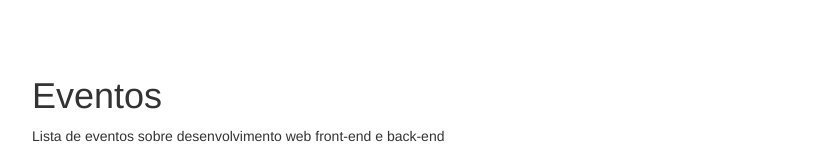
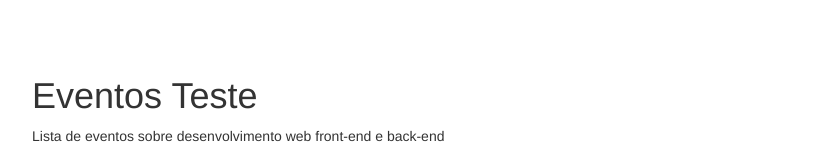
Before and after one commit to leobalter/eventos-web, a website: page index.html in a window 1280 px wide. Shown: the top 159 px of the page, without its empty margins (24-854 px from the left). Drawn offline with nearby package versions, Linux system fonts and the light colour scheme.

```diff
--- a/index.html
+++ b/index.html
@@ -2,14 +2,14 @@
 <html lang="pt-br">
 <head>
   <meta charset="utf-8">
-  <title> Eventos</title>
+  <title> Eventos Teste</title>
   <link rel="stylesheet" href="http://cdnjs.cloudflare.com/ajax/libs/twitter-bootstrap/3.2.0/css/bootstrap.css">
   <style>
     body { padding: 4em; }
   </style>
 </head>
 <body>
-  <h1 id="eventos">Eventos</h1>
+  <h1 id="eventos-teste">Eventos Teste</h1>
 <p>Lista de eventos sobre desenvolvimento web front-end e back-end</p>
 <ul>
 <li><a href="#interconphp-2014">InterConPHP</a></li>
```
